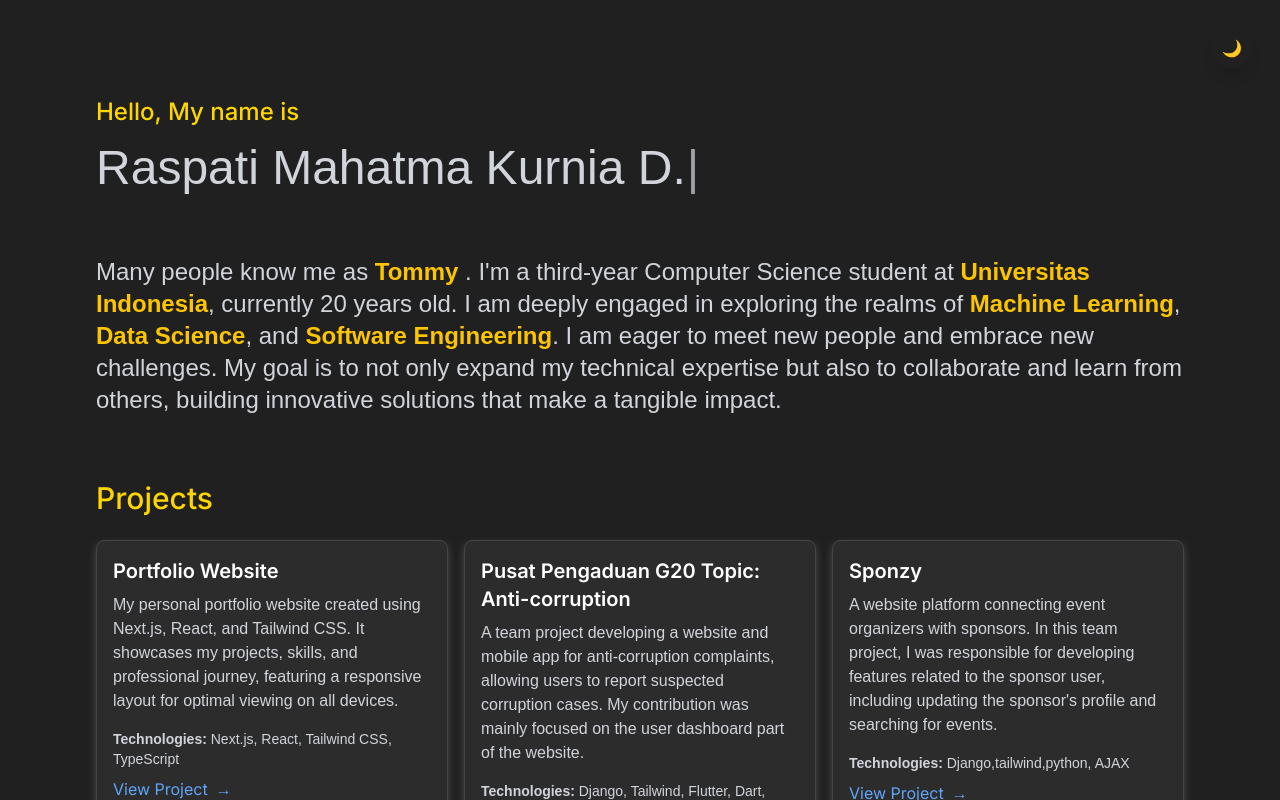
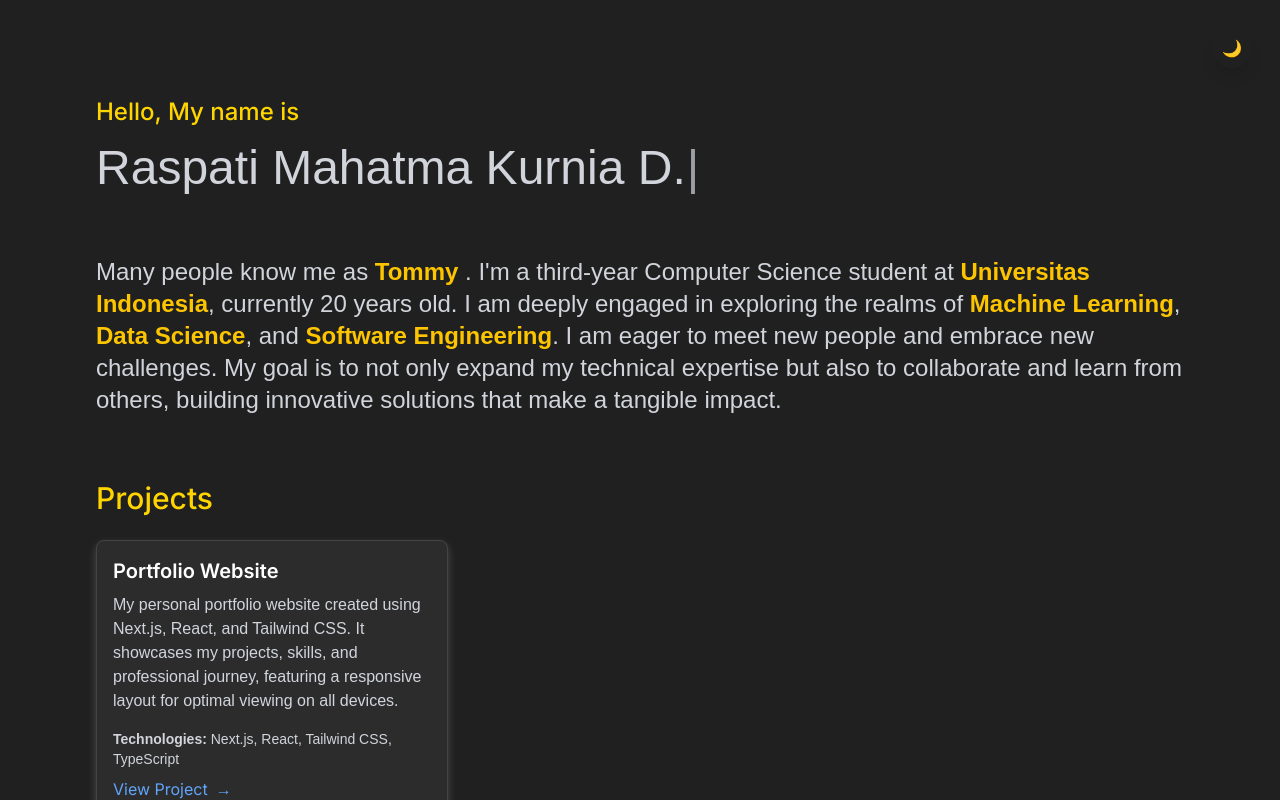
Before and after one commit to tommyraspati/next-portofolio, a Next.js app: page / in a window 1280 px wide. Shown: the top 800 px of the page. Built offline with nearby package versions, Linux system fonts and the light colour scheme; a web font is replaced by a local one.

Commit message:
edit projects section

```diff
--- a/app/page.tsx
+++ b/app/page.tsx
@@ -19,18 +19,18 @@ export default function Home() {
       technologies: ["Next.js", "React", "Tailwind CSS","TypeScript"],
       link: "https://tommyraspati.com", // Replace with your project link
     },
-    {
-      name: "Pusat Pengaduan G20 Topic: Anti-corruption",
-      description: "A team project developing a website and mobile app for anti-corruption complaints, allowing users to report suspected corruption cases. My contribution was mainly focused on the user dashboard part of the website.",
-      technologies: ["Django", "Tailwind", "Flutter", "Dart",",Python", "AJAX"],
-      link: "https://github.com/orgs/PBP-G20Project/repositories", // Replace with your project link
-    },
-    {
-      name: "Sponzy",
-      description: "A website platform connecting event organizers with sponsors. In this team project, I was responsible for developing features related to the sponsor user, including updating the sponsor's profile and searching for events.",
-      technologies: ["Django,tailwind,python","AJAX"],
-      link: "http://34.71.2.74:8000/", // Replace with your project link
-    },
+    // {
+    //   name: "Pusat Pengaduan G20 Topic: Anti-corruption",
+    //   description: "A team project developing a website and mobile app for anti-corruption complaints, allowing users to report suspected corruption cases. My contribution was mainly focused on the user dashboard part of the website.",
+    //   technologies: ["Django", "Tailwind", "Flutter", "Dart",",Python", "AJAX"],
+    //   link: "https://github.com/orgs/PBP-G20Project/repositories", // Replace with your project link
+    // },
+    // {
+    //   name: "Sponzy",
+    //   description: "A website platform connecting event organizers with sponsors. In this team project, I was responsible for developing features related to the sponsor user, including updating the sponsor's profile and searching for events.",
+    //   technologies: ["Django,tailwind,python","AJAX"],
+    //   link: "http://34.71.2.74:8000/", // Replace with your project link
+    // },
     // Add more projects as needed
   ];
 
```
